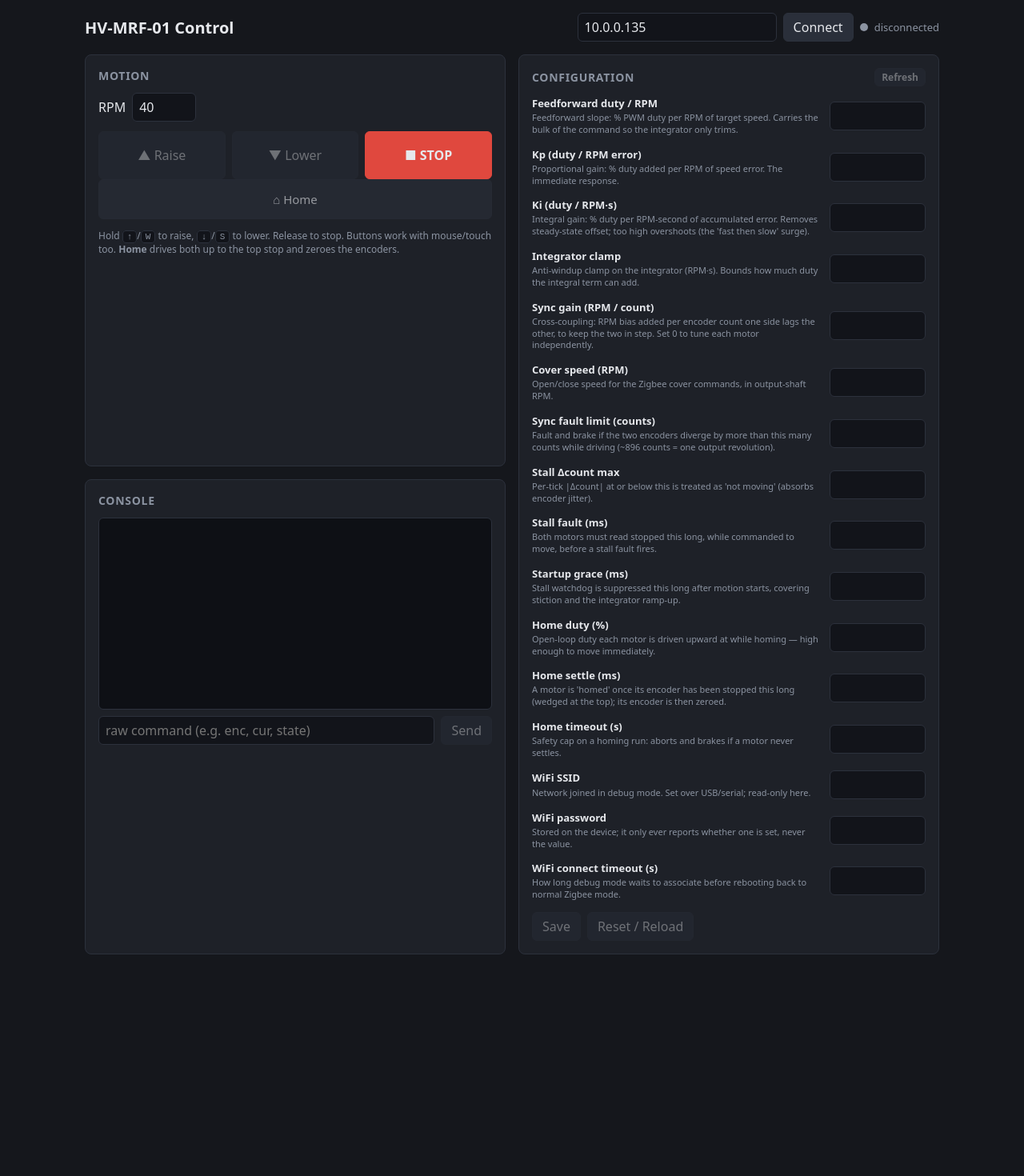
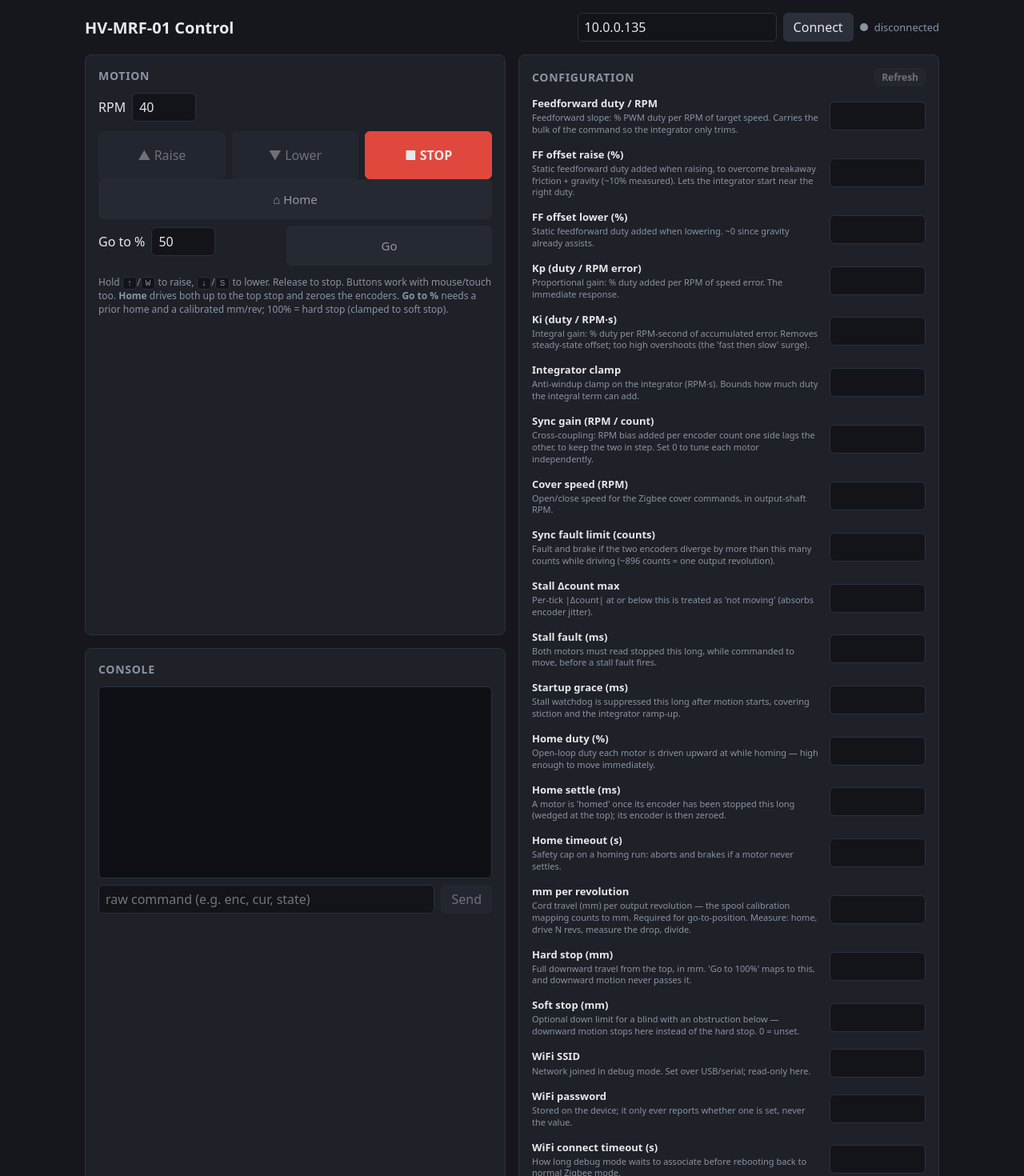
Before and after one commit to evanpurkhiser/HOPPVALS-MRF-01, a React (Vite) app in the folder tools/control/: page / in a window 1280 px wide. Shown: the top 1470 px of the page at 80% size. Before the commit the page ends 1209 px from the top, so only its background shows below. Built offline with nearby package versions, Linux system fonts and the light colour scheme.

Commit message:
Add feedforward, go-to-%, and travel-limit controls to web app
Config form gains the feedforward offset, mm/rev, and hard/soft stop fields
(with descriptions), and the motion panel gets a "Go to %" input + button that
sends gotopct with a long timeout (the move blocks on the device).

```diff
--- a/tools/control/src/App.tsx
+++ b/tools/control/src/App.tsx
@@ -18,6 +18,8 @@ export default function App() {
   const [rpm, setRpm] = useState(40);
   const [moving, setMoving] = useState<"raise" | "lower" | null>(null);
   const [homing, setHoming] = useState(false);
+  const [pct, setPct] = useState(50);
+  const [seeking, setSeeking] = useState(false);
   const [raw, setRaw] = useState("");
 
   // Wire client callbacks once.
@@ -76,6 +78,18 @@ export default function App() {
       .catch(() => {})
       .finally(() => setHoming(false));
   }, [client, homing]);
+
+  // Go to a position as % of full travel. Blocks on the device until it
+  // arrives (or the move's time cap), so use a long timeout like home.
+  const gotoPct = useCallback(() => {
+    if (!client.isOpen() || seeking || homing) return;
+    const p = Math.max(0, Math.min(100, Math.round(pct)));
+    setSeeking(true);
+    client
+      .send(`gotopct ${p}`, 40000)
+      .catch(() => {})
+      .finally(() => setSeeking(false));
+  }, [client, pct, seeking, homing]);
 
   // Keyboard hold-to-move. The pressed set guards against keydown auto-repeat.
   useEffect(() => {
@@ -242,10 +256,30 @@ export default function App() {
               {homing ? "⌂ Homing…" : "⌂ Home"}
             </button>
           </div>
+          <div className="goto-row">
+            <label className="rpm">
+              Go to %
+              <input
+                type="number"
+                min={0}
+                max={100}
+                value={pct}
+                onChange={(e) => setPct(Number(e.target.value))}
+              />
+            </label>
+            <button
+              className="home"
+              disabled={!connected || seeking || homing}
+              onClick={gotoPct}
+            >
+              {seeking ? "Going…" : "Go"}
+            </button>
+          </div>
           <p className="hint">
             Hold <kbd>↑</kbd>/<kbd>W</kbd> to raise, <kbd>↓</kbd>/<kbd>S</kbd> to lower. Release
             to stop. Buttons work with mouse/touch too. <strong>Home</strong> drives both up to
-            the top stop and zeroes the encoders.
+            the top stop and zeroes the encoders. <strong>Go to %</strong> needs a prior home and
+            a calibrated mm/rev; 100% = hard stop (clamped to soft stop).
           </p>
         </section>
 
--- a/tools/control/src/config.ts
+++ b/tools/control/src/config.ts
@@ -22,6 +22,21 @@ export const FIELDS: ConfigField[] = [
     kind: "number",
     description:
       "Feedforward slope: % PWM duty per RPM of target speed. Carries the bulk of the command so the integrator only trims.",
+  },
+  {
+    key: "motion.ff_off_raise",
+    label: "FF offset raise (%)",
+    editable: true,
+    kind: "number",
+    description:
+      "Static feedforward duty added when raising, to overcome breakaway friction + gravity (~10% measured). Lets the integrator start near the right duty.",
+  },
+  {
+    key: "motion.ff_off_lower",
+    label: "FF offset lower (%)",
+    editable: true,
+    kind: "number",
+    description: "Static feedforward duty added when lowering. ~0 since gravity already assists.",
   },
   {
     key: "motion.kp",
@@ -112,6 +127,29 @@ export const FIELDS: ConfigField[] = [
     description: "Safety cap on a homing run: aborts and brakes if a motor never settles.",
   },
   {
+    key: "motion.mm_per_rev",
+    label: "mm per revolution",
+    editable: true,
+    kind: "number",
+    description:
+      "Cord travel (mm) per output revolution — the spool calibration mapping counts to mm. Required for go-to-position. Measure: home, drive N revs, measure the drop, divide.",
+  },
+  {
+    key: "motion.hard_stop_mm",
+    label: "Hard stop (mm)",
+    editable: true,
+    kind: "number",
+    description: "Full downward travel from the top, in mm. 'Go to 100%' maps to this, and downward motion never passes it.",
+  },
+  {
+    key: "motion.soft_stop_mm",
+    label: "Soft stop (mm)",
+    editable: true,
+    kind: "number",
+    description:
+      "Optional down limit for a blind with an obstruction below — downward motion stops here instead of the hard stop. 0 = unset.",
+  },
+  {
     key: "net.ssid",
     label: "WiFi SSID",
     editable: false,
--- a/tools/control/src/styles.css
+++ b/tools/control/src/styles.css
@@ -171,6 +171,15 @@ button.small {
   padding: 14px;
   font-size: 15px;
 }
+.goto-row {
+  display: flex;
+  gap: 8px;
+  align-items: flex-end;
+  margin-top: 8px;
+}
+.goto-row .rpm {
+  flex: 1;
+}
 .home:disabled {
   opacity: 0.6;
 }
```
